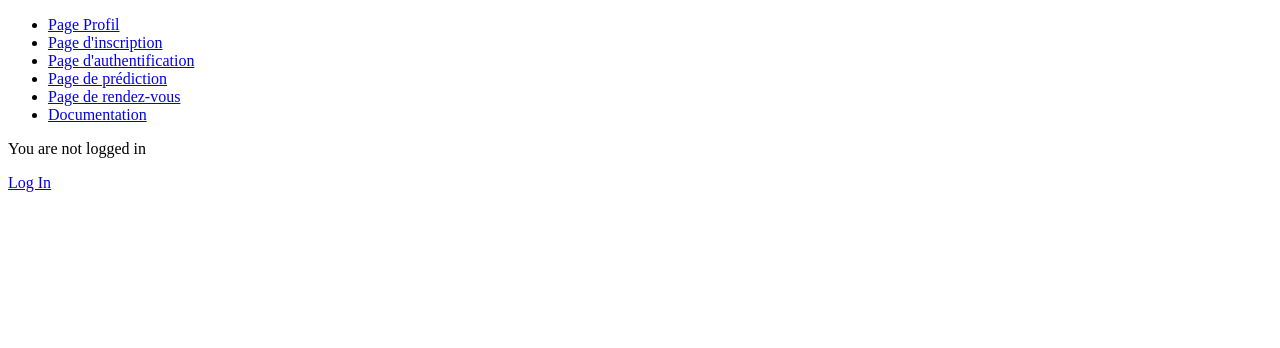
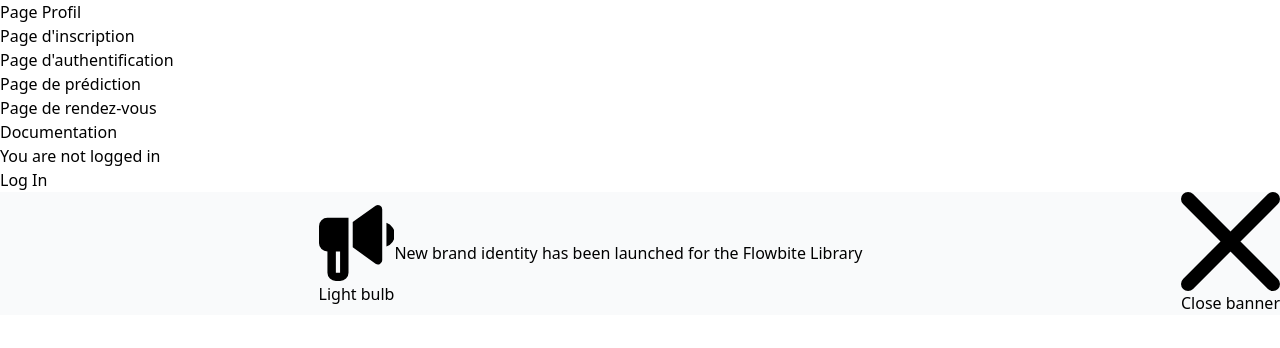
Before and after one commit to A-Delvoye/Django_prime, a Django app: page / in a window 1280 px wide. Shown: the top 348 px of the page. Run offline with Django 5.2, Linux system fonts and the light colour scheme; some libraries are stand-ins or nearby versions.

Commit message:
basic CSS working

```diff
--- a/AssurAimant/templates/base.html
+++ b/AssurAimant/templates/base.html
@@ -1,11 +1,12 @@
 {% load static %}
-
+{% load tailwind_tags %}
 <!DOCTYPE html>
 <html>
 
 <head>
   <meta charset="utf-8">
   <title>{% block title %}Django Auth Tutorial{% endblock %}</title>
+  {% tailwind_css %}
 </head>
 
 <body>
--- a/AssurAimant/templates/home.html
+++ b/AssurAimant/templates/home.html
@@ -14,5 +14,34 @@
 {% else %}
 <p>You are not logged in</p>
 <a href="{% url 'login' %}">Log In</a>
+
+
+
+
+<div id="sticky-banner" tabindex="-1" class="fixed top-0 start-0 z-50 flex justify-between w-full p-4 border-b border-gray-200 bg-gray-50 dark:bg-gray-700 dark:border-gray-600">
+    <div class="flex items-center mx-auto">
+        <p class="flex items-center text-sm font-normal text-gray-500 dark:text-gray-400">
+            <span class="inline-flex p-1 me-3 bg-gray-200 rounded-full dark:bg-gray-600 w-6 h-6 items-center justify-center flex-shrink-0">
+                <svg class="w-3 h-3 text-gray-500 dark:text-gray-400" aria-hidden="true" xmlns="http://www.w3.org/2000/svg" fill="currentColor" viewBox="0 0 18 19">
+                    <path d="M15 1.943v12.114a1 1 0 0 1-1.581.814L8 11V5l5.419-3.871A1 1 0 0 1 15 1.943ZM7 4H2a2 2 0 0 0-2 2v4a2 2 0 0 0 2 2v5a2 2 0 0 0 2 2h1a2 2 0 0 0 2-2V4ZM4 17v-5h1v5H4ZM16 5.183v5.634a2.984 2.984 0 0 0 0-5.634Z"/>
+                </svg>
+                <span class="sr-only">Light bulb</span>
+            </span>
+            <span>New brand identity has been launched for the <a href="https://flowbite.com" class="inline font-medium text-blue-600 underline dark:text-blue-500 underline-offset-2 decoration-600 dark:decoration-500 decoration-solid hover:no-underline">Flowbite Library</a></span>
+        </p>
+    </div>
+    <div class="flex items-center">
+        <button data-dismiss-target="#sticky-banner" type="button" class="flex-shrink-0 inline-flex justify-center w-7 h-7 items-center text-gray-400 hover:bg-gray-200 hover:text-gray-900 rounded-lg text-sm p-1.5 dark:hover:bg-gray-600 dark:hover:text-white">
+            <svg class="w-3 h-3" aria-hidden="true" xmlns="http://www.w3.org/2000/svg" fill="none" viewBox="0 0 14 14">
+                <path stroke="currentColor" stroke-linecap="round" stroke-linejoin="round" stroke-width="2" d="m1 1 6 6m0 0 6 6M7 7l6-6M7 7l-6 6"/>
+            </svg>
+            <span class="sr-only">Close banner</span>
+        </button>
+    </div>
+</div>
+
+
+
+
 {% endif %}
 {% endblock %}
--- a/AssurAimant/templates/registration/login.html
+++ b/AssurAimant/templates/registration/login.html
@@ -1,7 +1,5 @@
 {% extends "base.html" %}
-{% load tailwind_tags %}
 {% block title %}Login{% endblock %}
-{% tailwind_css %}
 
 {% block content %}
 <body>
```
Also changed, not shown: AssurAimant/theme_antoine/templates/base.html (deleted, +0 -20 lines), AssurAimant/db.sqlite3.
